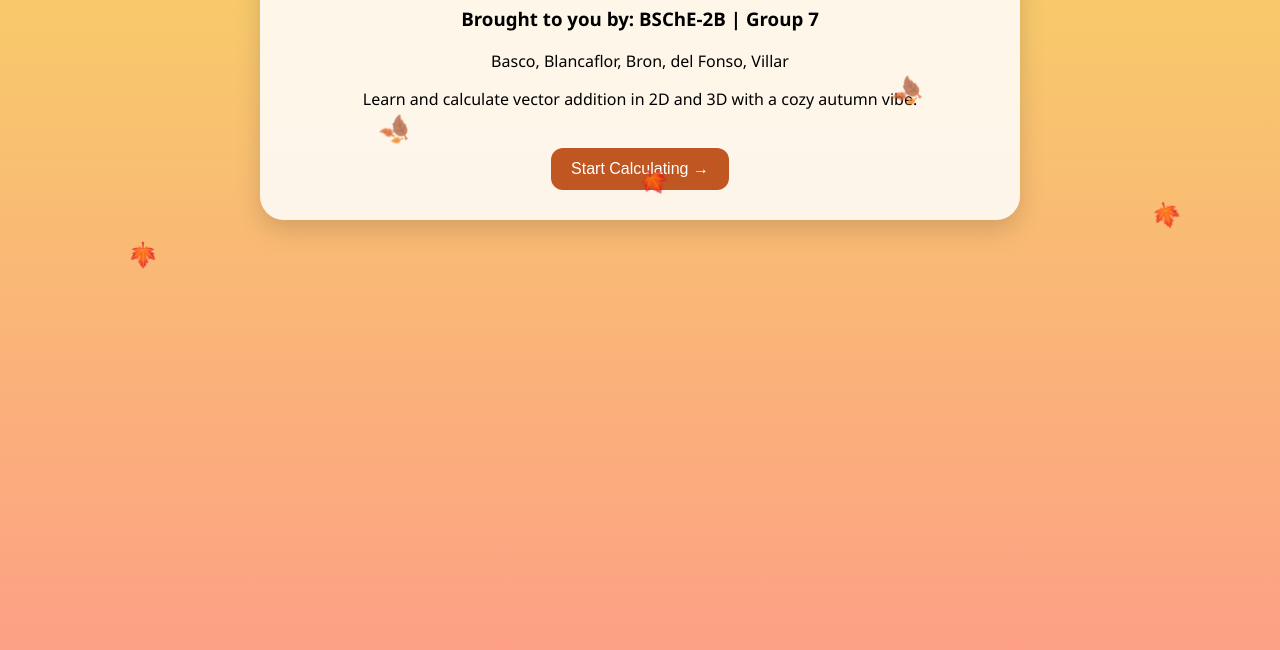
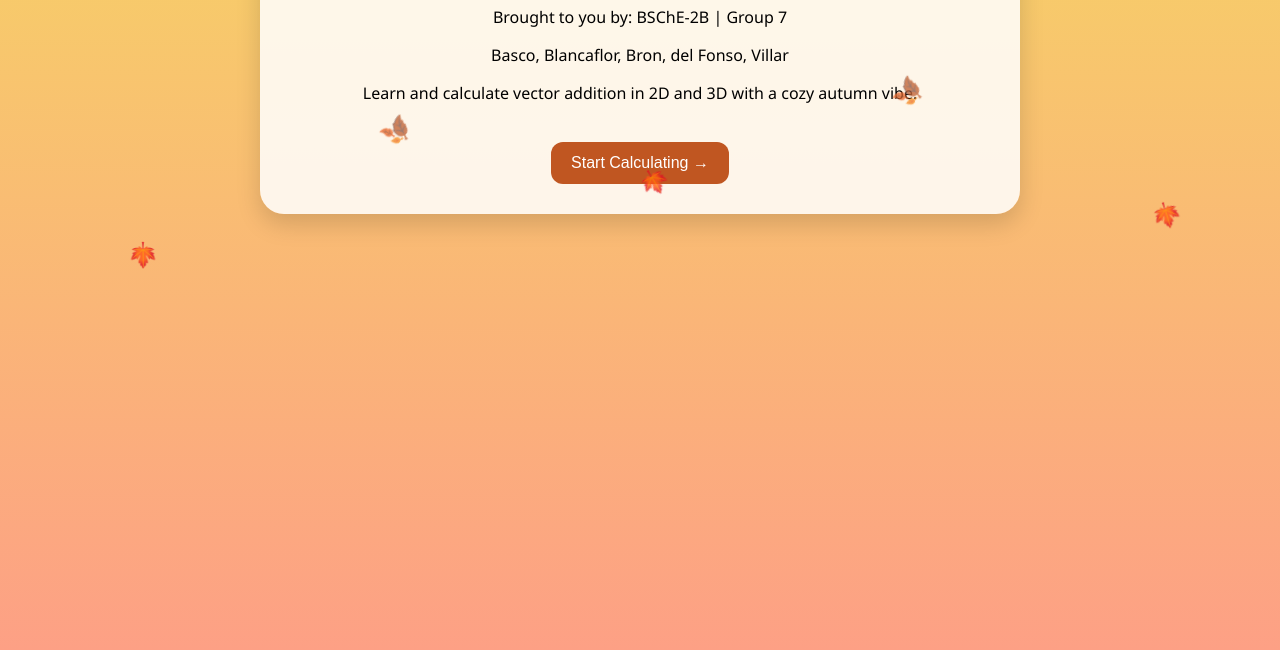
Before and after one commit to azul204/Vector-Addition-App, a plain HTML site: page index.html in a window 1280 px wide. Shown: the part 150-800 px from the top of the page. Drawn offline with Linux system fonts and the light colour scheme.

Commit message:
Update index.html

```diff
--- a/index.html
+++ b/index.html
@@ -107,7 +107,7 @@
   <div id="page1" class="page active">
     <div class="card">
       <h1>🍁 Welcome to Vector Valley 🍁</h1>
-      <h3>Brought to you by: BSChE-2B | Group 7</h3>
+      <p>Brought to you by: BSChE-2B | Group 7</p>
       <p>Basco, Blancaflor, Bron, del Fonso, Villar</p>
       <p> </p>
       <p>Learn and calculate vector addition in 2D and 3D with a cozy autumn vibe.</p>
```
